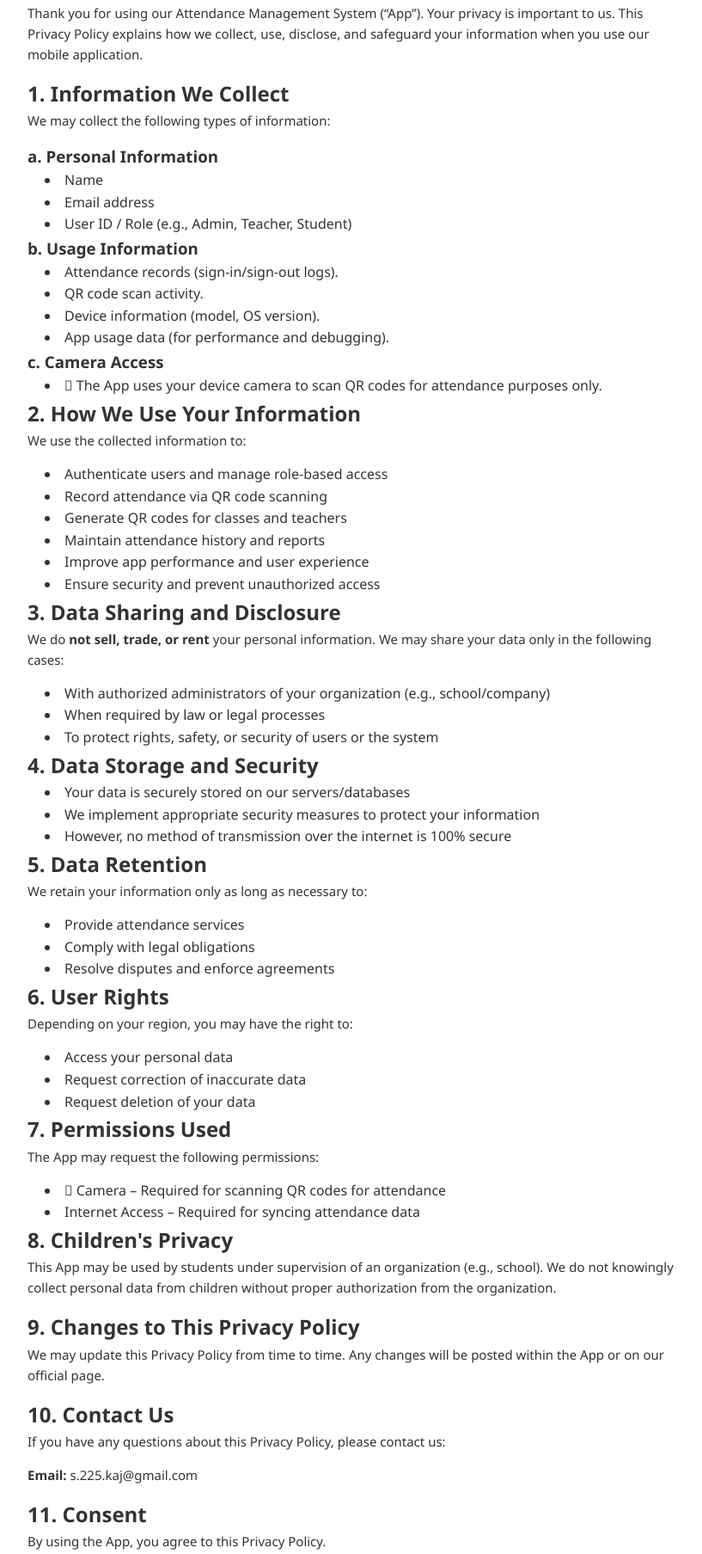
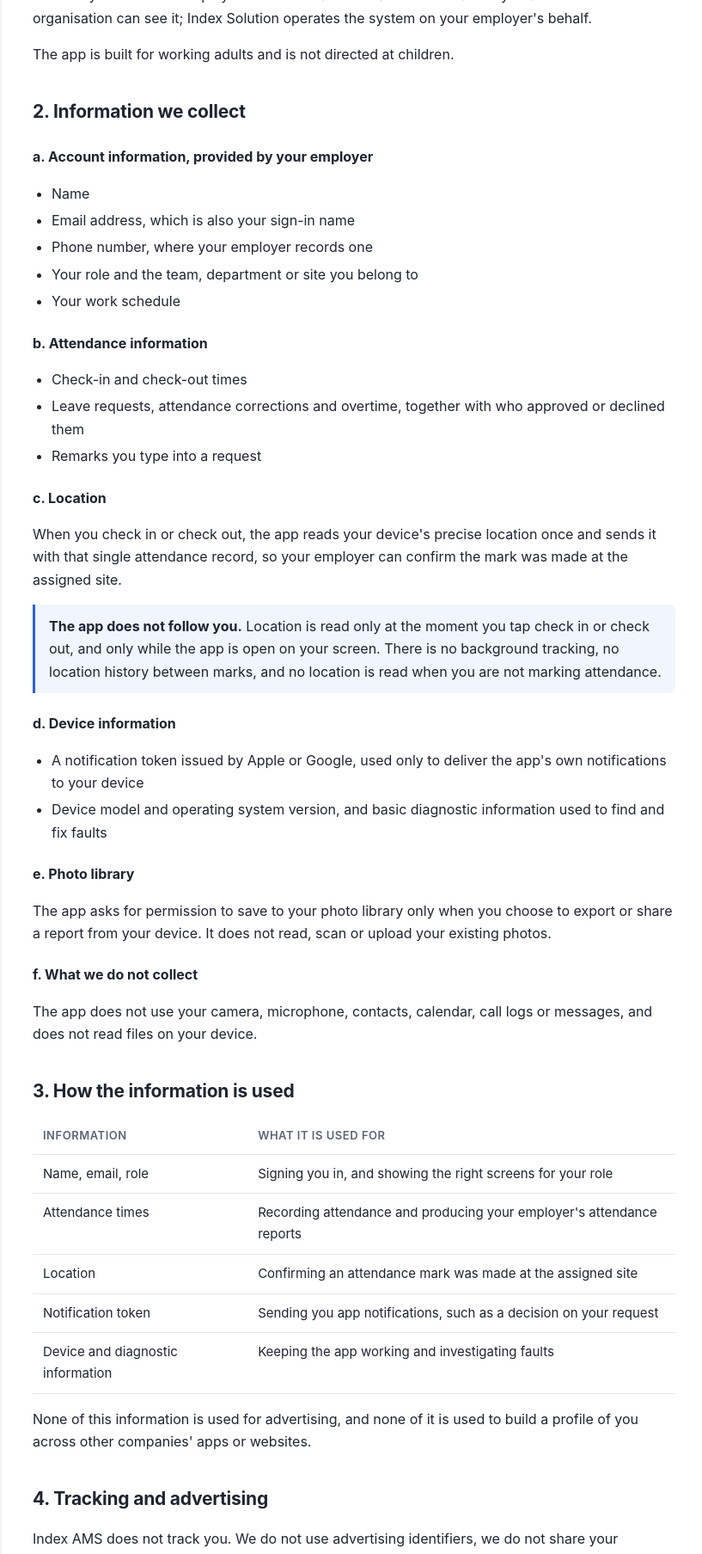
Before and after one commit to Kaj-Consultancy/AMS-Privacy-Policy, a plain HTML site: page index.html in a window 1280 px wide. Shown: the part 404-2211 px from the top of the page at 86% size, without its empty margins (228-1045 px from the left). Drawn offline with Linux system fonts and the light colour scheme.

Commit message:
Update index.html

```diff
--- a/index.html
+++ b/index.html
@@ -1,138 +1,153 @@
-<!DOCTYPE html>
+<!doctype html>
 <html lang="en">
 <head>
-  <meta charset="UTF-8" />
-  <meta name="viewport" content="width=device-width, initial-scale=1.0" />
-  <title>Privacy Policy</title>
-  <link rel="stylesheet" href="styles.css" />
+<meta charset="utf-8">
+<meta name="viewport" content="width=device-width, initial-scale=1">
+<title>Privacy Policy — Index AMS</title>
+<style>
+  :root {
+    --ink: #1f2430;
+    --muted: #5b6474;
+    --rule: #e3e7ee;
+    --brand: #2563eb;
+    --brand-2: #3b82f6;
+    --page: #f5f7fb;
+  }
+  * { box-sizing: border-box; }
+  body {
+    margin: 0;
+    background: var(--page);
+    color: var(--ink);
+    font: 16px/1.65 -apple-system, BlinkMacSystemFont, "Segoe UI", Roboto, Helvetica, Arial, sans-serif;
+  }
+  header {
+    background: linear-gradient(135deg, var(--brand), var(--brand-2));
+    color: #fff;
+    text-align: center;
+    padding: 56px 16px 64px;
+  }
+  header h1 { margin: 0 0 8px; font-size: 32px; letter-spacing: -0.01em; }
+  header p { margin: 0; opacity: 0.9; }
+  main {
+    max-width: 820px;
+    margin: -32px auto 64px;
+    background: #fff;
+    border-radius: 14px;
+    padding: 40px 36px 48px;
+    box-shadow: 0 1px 3px rgba(16, 24, 40, 0.08);
+  }
+  h2 { font-size: 21px; margin: 36px 0 10px; letter-spacing: -0.01em; }
+  h3 { font-size: 16px; margin: 22px 0 6px; }
+  h2:first-of-type { margin-top: 8px; }
+  ul { padding-left: 22px; }
+  li { margin: 5px 0; }
+  .meta { color: var(--muted); font-size: 14px; border-bottom: 1px solid var(--rule); padding-bottom: 18px; }
+  .note { background: #f1f5fd; border-left: 3px solid var(--brand); padding: 12px 16px; border-radius: 0 8px 8px 0; margin: 16px 0; }
+  table { width: 100%; border-collapse: collapse; margin: 14px 0; font-size: 15px; }
+  th, td { text-align: left; padding: 10px 12px; border-bottom: 1px solid var(--rule); vertical-align: top; }
+  th { color: var(--muted); font-weight: 600; font-size: 13px; text-transform: uppercase; letter-spacing: 0.04em; }
+  a { color: var(--brand); }
+  footer { text-align: center; color: var(--muted); font-size: 13px; padding-bottom: 48px; }
+  @media (max-width: 640px) {
+    main { margin: -24px 12px 48px; padding: 28px 20px 36px; }
+    header h1 { font-size: 26px; }
+  }
+</style>
 </head>
+<body>
+<header>
+  <h1>Privacy Policy</h1>
+  <p>Index AMS — Attendance Management System</p>
+</header>
 
-<body>
+<main>
+  <p class="meta"><strong>Effective date:</strong> 6 October 2026 &nbsp;·&nbsp; Applies to the Index AMS mobile app (iOS and Android) and the Index AMS web portal, published by Index Solution.</p>
 
-  <!-- NAVBAR -->
-  <nav class="navbar">
-    <div class="container nav">
-      <img src="ams_logo.png" alt="App Logo" class="logo" />
-    </div>
-  </nav>
+  <h2>1. Who this policy is for</h2>
+  <p>Index AMS is a workplace attendance system. You normally use it because your employer has enrolled you in it. Your employer decides what information is held about you and who inside the organisation can see it; Index Solution operates the system on your employer's behalf.</p>
+  <p>The app is built for working adults and is not directed at children.</p>
 
-  <!-- HEADER -->
-  <section class="header">
-    <div class="container">
-      <h1>Privacy Policy</h1>
-      <p class="subtitle">Your privacy matters</p>
-    </div>
-  </section>
+  <h2>2. Information we collect</h2>
 
-  <!-- CONTENT -->
-  <section class="content">
-    <div class="container">
+  <h3>a. Account information, provided by your employer</h3>
+  <ul>
+    <li>Name</li>
+    <li>Email address, which is also your sign-in name</li>
+    <li>Phone number, where your employer records one</li>
+    <li>Your role and the team, department or site you belong to</li>
+    <li>Your work schedule</li>
+  </ul>
 
-      <p><b>Effective Date:</b> 04-06-2026</p>
+  <h3>b. Attendance information</h3>
+  <ul>
+    <li>Check-in and check-out times</li>
+    <li>Leave requests, attendance corrections and overtime, together with who approved or declined them</li>
+    <li>Remarks you type into a request</li>
+  </ul>
 
-      <p>
-        Thank you for using our Attendance Management System (“App”). Your privacy is important to us. This Privacy Policy explains how we collect, use, disclose, and safeguard your information when you use our mobile application.
-      </p>
+  <h3>c. Location</h3>
+  <p>When you check in or check out, the app reads your device's precise location once and sends it with that single attendance record, so your employer can confirm the mark was made at the assigned site.</p>
+  <div class="note">
+    <strong>The app does not follow you.</strong> Location is read only at the moment you tap check in or check out, and only while the app is open on your screen. There is no background tracking, no location history between marks, and no location is read when you are not marking attendance.
+  </div>
 
-      <h2>1. Information We Collect</h2>
-      <p>We may collect the following types of information:</p>
+  <h3>d. Device information</h3>
+  <ul>
+    <li>A notification token issued by Apple or Google, used only to deliver the app's own notifications to your device</li>
+    <li>Device model and operating system version, and basic diagnostic information used to find and fix faults</li>
+  </ul>
 
-      <h3>a. Personal Information</h3>
-      <ul>
-        <li>Name</li>
-        <li>Email address</li>
-        <li>User ID / Role (e.g., Admin, Teacher, Student)</li>
-      </ul>
+  <h3>e. Photo library</h3>
+  <p>The app asks for permission to save to your photo library only when you choose to export or share a report from your device. It does not read, scan or upload your existing photos.</p>
 
-      <h3>b. Usage Information</h3>
-      <ul>
-        <li>Attendance records (sign-in/sign-out logs).</li>
-        <li>QR code scan activity.</li>
-        <li>Device information (model, OS version).</li>
-        <li>App usage data (for performance and debugging).</li>
-      </ul>
+  <h3>f. What we do not collect</h3>
+  <p>The app does not use your camera, microphone, contacts, calendar, call logs or messages, and does not read files on your device.</p>
 
-      <h3>c. Camera Access</h3>
-      <ul>
-        <li>	The App uses your device camera to scan QR codes for attendance purposes only.</li>
-      </ul>
+  <h2>3. How the information is used</h2>
+  <table>
+    <tr><th>Information</th><th>What it is used for</th></tr>
+    <tr><td>Name, email, role</td><td>Signing you in, and showing the right screens for your role</td></tr>
+    <tr><td>Attendance times</td><td>Recording attendance and producing your employer's attendance reports</td></tr>
+    <tr><td>Location</td><td>Confirming an attendance mark was made at the assigned site</td></tr>
+    <tr><td>Notification token</td><td>Sending you app notifications, such as a decision on your request</td></tr>
+    <tr><td>Device and diagnostic information</td><td>Keeping the app working and investigating faults</td></tr>
+  </table>
+  <p>None of this information is used for advertising, and none of it is used to build a profile of you across other companies' apps or websites.</p>
 
-      <h2>2. How We Use Your Information</h2>
-      <p>We use the collected information to:</p>
+  <h2>4. Tracking and advertising</h2>
+  <p>Index AMS does not track you. We do not use advertising identifiers, we do not share your information with data brokers or advertising networks, and we do not combine your information with data from other companies for advertising purposes.</p>
 
-      <ul>
-         <li>Authenticate users and manage role-based access</li>
-         <li>Record attendance via QR code scanning</li>
-         <li>Generate QR codes for classes and teachers</li>
-         <li>Maintain attendance history and reports</li>
-         <li>Improve app performance and user experience</li>
-         <li>Ensure security and prevent unauthorized access</li>
-      </ul>
+  <h2>5. Who can see your information</h2>
+  <ul>
+    <li><strong>Your employer.</strong> Administrators and the managers responsible for you can see your attendance and your requests, as their role allows.</li>
+    <li><strong>Nobody at another company.</strong> Each organisation's data is kept separate. One employer's users cannot reach another employer's records.</li>
+    <li><strong>Service providers</strong> who host the system and deliver notifications and email on our behalf, under contract and only for those purposes.</li>
+    <li><strong>Where the law requires it</strong>, or where it is necessary to protect the safety and security of users or of the system.</li>
+  </ul>
+  <p>We do not sell, rent or trade your personal information.</p>
 
-      <h2>3. Data Sharing and Disclosure</h2>
-      <p>
-        We do <b>not sell, trade, or rent</b> your personal information.
-        We may share your data only in the following cases:
-      </p>
+  <h2>6. Storage and security</h2>
+  <p>Information is held on managed servers. Traffic between the app and our servers is encrypted in transit, passwords are stored hashed and never in readable form, and access is restricted by role. No system can promise perfect security, but we take reasonable measures to protect your information and review them as the system changes.</p>
 
-      <ul>
-          <li>With authorized administrators of your organization (e.g., school/company)</li>
-          <li>When required by law or legal processes</li>
-          <li>To protect rights, safety, or security of users or the system</li>
+  <h2>7. How long it is kept</h2>
+  <p>Attendance records are kept for as long as your employer needs them as an employment record, and for as long as the law requires. Diagnostic information is kept only for a short period. When your employer's use of the service ends, their data is removed or returned according to their agreement with us.</p>
 
-      </ul>
+  <h2>8. Your choices and rights</h2>
+  <ul>
+    <li><strong>Location permission</strong> can be refused or withdrawn at any time in your device settings. Attendance marking from the app needs it, so without it you would mark attendance another way your employer provides.</li>
+    <li><strong>Notifications</strong> can be turned off in your device settings at any time.</li>
+    <li><strong>Access, correction and deletion.</strong> Because your records belong to your employer, please ask your employer's administrator first. You may also write to us at the address below and we will work with your employer to answer you.</li>
+  </ul>
 
+  <h2>9. Changes to this policy</h2>
+  <p>We may update this policy as the app changes. The effective date at the top always shows when it was last revised, and the current version is always published at this address.</p>
 
-      <h2>4. Data Storage and Security</h2>
-      <ul>
-        <li>Your data is securely stored on our servers/databases</li>
-        <li>We implement appropriate security measures to protect your information</li>
-        <li>However, no method of transmission over the internet is 100% secure</li>
-      </ul>
+  <h2>10. Contact</h2>
+  <p>Questions about this policy, or about the information held about you:<br>
+  <strong>Email:</strong> <a href="mailto:s.225.kaj@gmail.com">s.225.kaj@gmail.com</a><br>
+  <strong>Publisher:</strong> Index Solution</p>
+</main>
 
-      <h2>5. Data Retention</h2>
-      <p>We retain your information only as long as necessary to:</p>
-      <ul>
-        <li>Provide attendance services</li>
-        <li>Comply with legal obligations</li>
-        <li>Resolve disputes and enforce agreements</li>
-      </ul>
-
-      <h2>6. User Rights</h2>
-      <p>Depending on your region, you may have the right to:</p>
-      <ul>
-        <li>Access your personal data</li>
-        <li>Request correction of inaccurate data</li>
-        <li>Request deletion of your data</li>
-      </ul>
-
-      <h2>7. Permissions Used</h2>
-      <p>The App may request the following permissions:</p>
-      <ul>
-        <li>	Camera – Required for scanning QR codes for attendance</li>
-        <li>Internet Access – Required for syncing attendance data</li>
-      </ul>
-
-      <h2>8. Children's Privacy</h2>
-      <p>
-       This App may be used by students under supervision of an organization (e.g., school). We do not knowingly collect personal data from children without proper authorization from the organization.</p>
-
-      <h2>9. Changes to This Privacy Policy</h2>
-      <p>
-        We may update this Privacy Policy from time to time. Any changes will be posted within the App or on our official page.
-      </p>
-
-      <h2>10. Contact Us</h2>
-      <p>If you have any questions about this Privacy Policy, please contact us:</p>
-
-      <p><strong>Email:</strong> s.225.kaj@gmail.com</p>
-
-      <h2>11. Consent</h2>
-      <p>By using the App, you agree to this Privacy Policy.</p>
-
-
-    </div>
-  </section>
-
+<footer>© 2026 Index Solution</footer>
 </body>
 </html>
```
